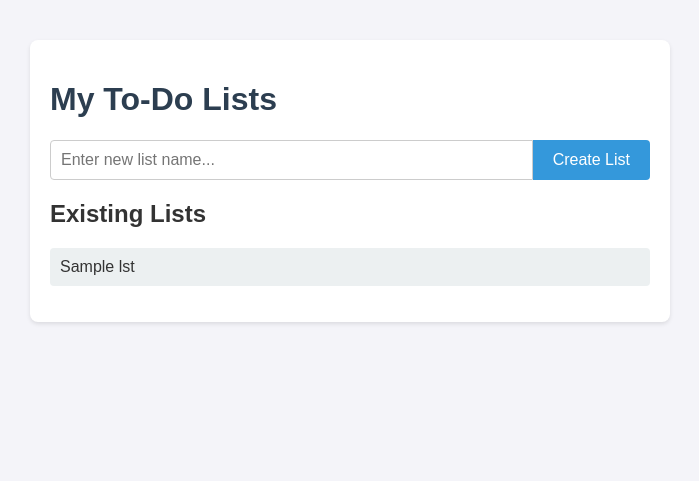
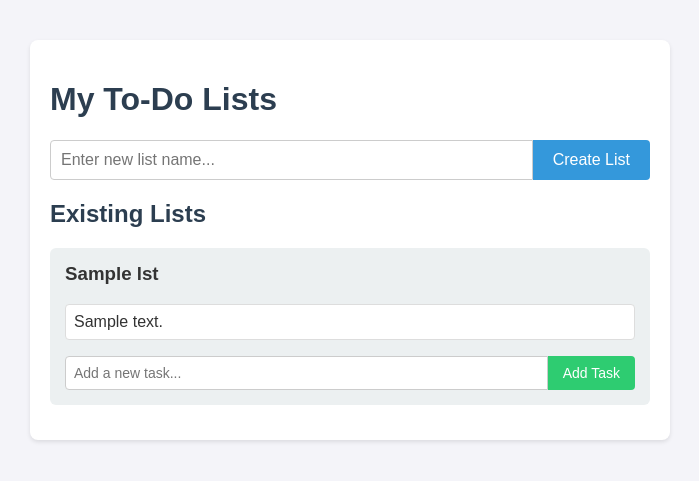
Before and after one commit to CI-Till-Krempel/horseless-carriage-eval-todo-app, a Flask app: template templates/index.html in a window 1280 px wide. Shown: the top 481 px of the page, without its empty margins (290-989 px from the left). Run offline with Flask 3, Linux system fonts and the light colour scheme; the template is opened without the code that fills it: most values are stand-ins (such as "Sample title", 1, 10 or a date in 2020).

Commit message:
feat: implement task addition and unit tests for US-0002

```diff
--- a/app.py
+++ b/app.py
@@ -21,5 +21,20 @@ def create_list():
         flash('To-do list created successfully!', 'success')
     return redirect(url_for('index'))
 
+@app.route('/lists/<int:list_id>/tasks', methods=['POST'])
+def add_task(list_id):
+    description = request.form.get('description', '').strip()
+    if not description:
+        flash('Task description cannot be empty.', 'error')
+    else:
+        target_list = next((lst for lst in lists if lst['id'] == list_id), None)
+        if target_list:
+            new_task = {'id': len(target_list['tasks']) + 1, 'description': description, 'completed': False}
+            target_list['tasks'].append(new_task)
+            flash('Task added successfully!', 'success')
+        else:
+            flash('To-do list not found.', 'error')
+    return redirect(url_for('index'))
+
 if __name__ == '__main__':
     app.run(debug=True)
--- a/templates/index.html
+++ b/templates/index.html
@@ -6,7 +6,7 @@
     <style>
         body { font-family: Arial, sans-serif; margin: 40px; background: #f4f4f9; color: #333; }
         .container { max-width: 600px; margin: auto; background: white; padding: 20px; border-radius: 8px; box-shadow: 0 2px 4px rgba(0,0,0,0.1); }
-        h1 { color: #2c3e50; }
+        h1, h2 { color: #2c3e50; }
         .flash { padding: 10px; margin-bottom: 15px; border-radius: 4px; }
         .flash.error { background: #f8d7da; color: #721c24; }
         .flash.success { background: #d4edda; color: #155724; }
@@ -14,8 +14,14 @@
         input[type="text"] { flex: 1; padding: 10px; font-size: 16px; border: 1px solid #ccc; border-radius: 4px 0 0 4px; }
         button { padding: 10px 20px; font-size: 16px; background: #3498db; color: white; border: none; border-radius: 0 4px 4px 0; cursor: pointer; }
         button:hover { background: #2980b9; }
+        .list-card { background: #ecf0f1; padding: 15px; margin-bottom: 15px; border-radius: 6px; }
+        .list-card h3 { margin-top: 0; }
         ul { list-style: none; padding: 0; }
-        li { padding: 10px; background: #ecf0f1; margin-bottom: 8px; border-radius: 4px; display: flex; justify-content: space-between; align-items: center; }
+        li { padding: 8px; background: white; margin-bottom: 6px; border-radius: 4px; display: flex; justify-content: space-between; align-items: center; border: 1px solid #ddd; }
+        .task-form { margin-top: 10px; margin-bottom: 0; }
+        .task-form input[type="text"] { font-size: 14px; padding: 8px; }
+        .task-form button { font-size: 14px; padding: 8px 15px; background: #2ecc71; }
+        .task-form button:hover { background: #27ae60; }
     </style>
 </head>
 <body>
@@ -37,11 +43,26 @@
 
         <h2>Existing Lists</h2>
         {% if lists %}
-            <ul>
-                {% for lst in lists %}
-                    <li>{{ lst.name }}</li>
-                {% endfor %}
-            </ul>
+            {% for lst in lists %}
+                <div class="list-card">
+                    <h3>{{ lst.name }}</h3>
+
+                    {% if lst.tasks %}
+                        <ul>
+                            {% for task in lst.tasks %}
+                                <li>{{ task.description }}</li>
+                            {% endfor %}
+                        </ul>
+                    {% else %}
+                        <p style="font-size: 14px; color: #666;">No tasks in this list yet.</p>
+                    {% endif %}
+
+                    <form class="task-form" action="{{ url_for('add_task', list_id=lst.id) }}" method="POST">
+                        <input type="text" name="description" placeholder="Add a new task..." required>
+                        <button type="submit">Add Task</button>
+                    </form>
+                </div>
+            {% endfor %}
         {% else %}
             <p>No to-do lists yet. Create one above!</p>
         {% endif %}
```
Also changed, not shown: test_app.py (+13 -0 lines).
